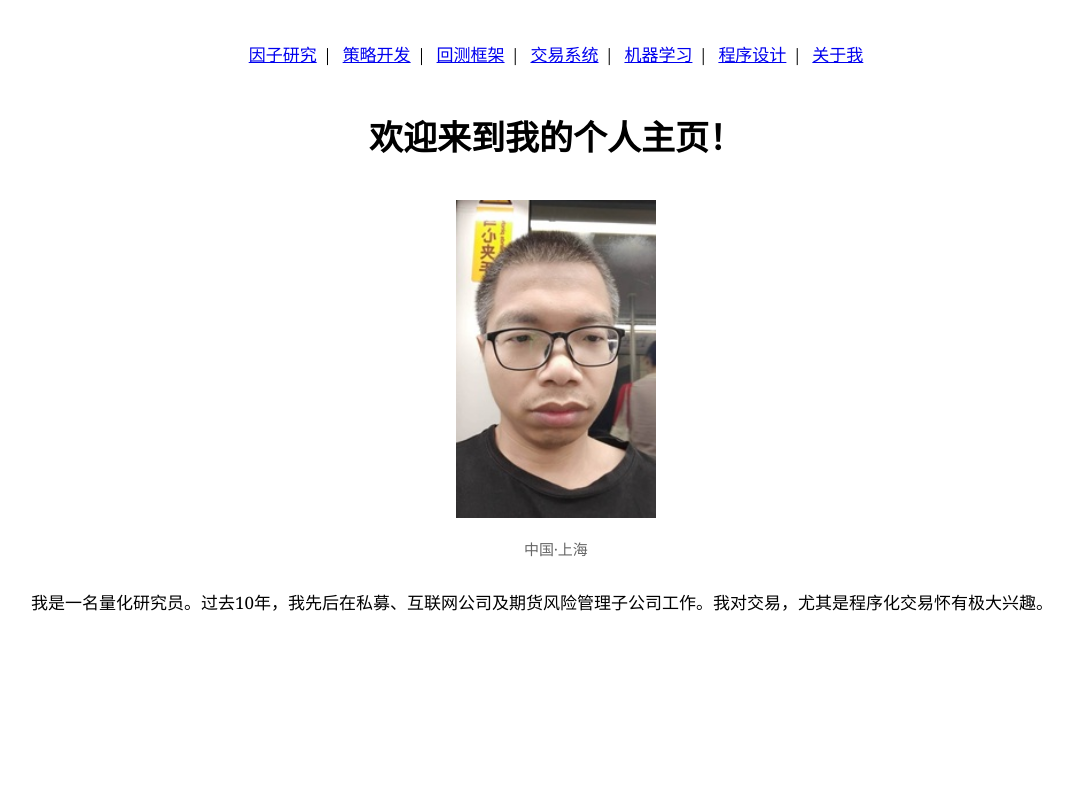
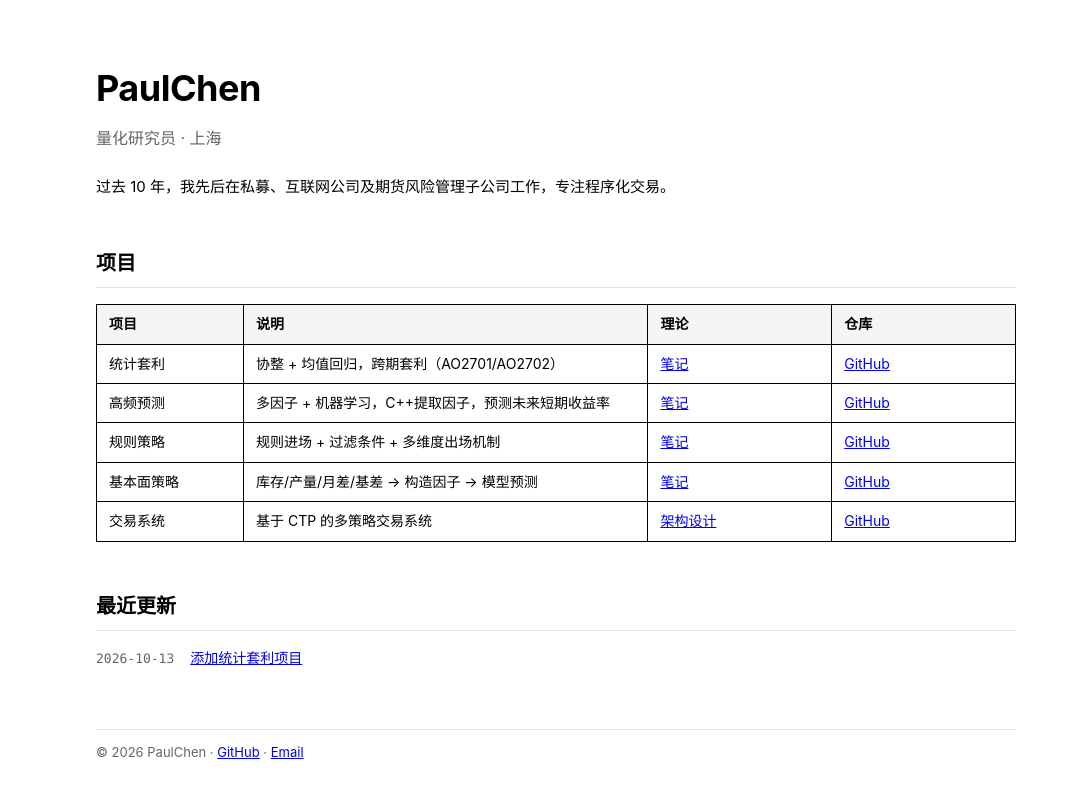
Before and after one commit to close-max/home-site, a plain HTML site: page index.html in a window 1280 px wide. Shown: the whole page, without its empty margins (84-1157 px from the left). Drawn offline with Linux system fonts and the light colour scheme.

Commit message:
Add files via upload

```diff
--- a/index.html
+++ b/index.html
@@ -3,77 +3,179 @@
 <head>
 <meta charset="UTF-8">
 <meta name="viewport" content="width=device-width, initial-scale=1.0">
-<title>homepage</title>
+<title>主页</title>
 <style>
+    * { box-sizing: border-box; }
+
     body {
-    font-family: Georgia, "Times New Roman", "Songti SC", serif;
-    background: #ffffff;
-    color: #000000;
-    margin: 0;
-    padding: 40px 20px;
-    text-align: center;
+        font-family: -apple-system, "Helvetica Neue", Arial, "PingFang SC", "Microsoft YaHei", sans-serif;
+        font-size: 15px;
+        line-height: 1.6;
+        color: #000;
+        background: #fff;
+        max-width: 960px;
+        margin: 0 auto;
+        padding: 60px 20px 40px 20px;
     }
-  .topnav {
-    font-size: 17px;
-    margin-bottom: 40px;
-    line-height: 1.8;
+
+    h1 {
+        font-size: 36px;
+        font-weight: bold;
+        margin: 0 0 8px 0;
+        letter-spacing: -0.5px;
     }
-  .topnav a {
-    color: #0000EE;
-    text-decoration: underline;
-    margin: 0 4px;
-  }
-  .topnav a:visited { color: #551A8B; }
-  .topnav .sep { color: #000; margin: 0 2px; }
 
-  h1 { font-size: 34px; font-weight: bold; margin: 0 0 40px 0; }
-
-  .photo {
-    display: block;
-    margin: 0 auto 40px auto;
-    max-width: 200px;
-    width: 100%;
-    height: auto;
-  }
-  .location {
-    font-size: 15px;
+    .subtitle {
+        font-size: 16px;
         color: #666;
-    margin: -20px 0 30px 0;
+        margin: 0 0 24px 0;
     }
 
     .intro {
-    max-width: 1050px;
-    margin: 0 auto;
+        font-size: 15px;
+        margin: 0 0 8px 0;
+    }
+
+    h2 {
+        font-size: 20px;
+        font-weight: bold;
+        margin: 48px 0 16px 0;
+        padding-bottom: 8px;
+        border-bottom: 1px solid #E0E0E0;
+    }
+
+    p { margin: 0 0 16px 0; }
+
+    table {
+        width: 100%;
+        border-collapse: collapse;
+        margin: 16px 0 24px 0;
+        font-size: 14px;
+    }
+
+    th, td {
+        border: 1px solid #000;
+        padding: 8px 12px;
         text-align: left;
-    font-size: 17px;
-    line-height: 1.7;
+        vertical-align: top;
     }
-  .intro a { color: #0000EE; text-decoration: underline; }
+
+    th {
+        font-weight: bold;
+        background: #f5f5f5;
+        white-space: nowrap;
+    }
+
+    th:nth-child(1), td:nth-child(1) { width: 16%; }
+    th:nth-child(2), td:nth-child(2) { width: 44%; }
+    th:nth-child(3), td:nth-child(3) { width: 20%; }
+    th:nth-child(4), td:nth-child(4) { width: 20%; }
+
+    a { color: #0000EE; text-decoration: underline; }
+    a:visited { color: #551A8B; }
+
+    ul {
+        padding-left: 0;
+        margin: 0 0 16px 0;
+        list-style: none;
+    }
+
+    ul li {
+        margin-bottom: 8px;
+        font-size: 14px;
+        display: flex;
+        align-items: baseline;
+    }
+
+    ul li .date {
+        color: #666;
+        margin-right: 16px;
+        font-family: "SF Mono", Consolas, Menlo, monospace;
+        font-size: 13px;
+        flex-shrink: 0;
+    }
+
+    footer {
+        margin-top: 60px;
+        font-size: 13px;
+        color: #666;
+        border-top: 1px solid #E0E0E0;
+        padding-top: 12px;
+    }
+
+    footer a { color: #0000EE; }
+
+    @media (max-width: 640px) {
+        body { padding: 30px 12px 20px 12px; }
+        h1 { font-size: 28px; }
+        h2 { font-size: 18px; }
+        table { font-size: 13px; }
+        th, td { padding: 6px 8px; }
+        th:nth-child(3), td:nth-child(3) { display: none; }
+    }
 </style>
 </head>
 <body>
 
-  <!-- 顶部导航：价值投资 指向 value.html -->
-  <div class="topnav">
-    <a href="#factor">因子研究</a><span class="sep">|</span>
-    <a href="#strategy">策略开发</a><span class="sep">|</span>
-    <a href="#backtest">回测框架</a><span class="sep">|</span>
-    <a href="#trade">交易系统</a><span class="sep">|</span>
-    <a href="#ml">机器学习</a><span class="sep">|</span>
-    <a href="#programming">程序设计</a><span class="sep">|</span>
-	<a href="#aboat">关于我</a>
-  </div>
+<h1>PaulChen</h1>
+<p class="subtitle">量化研究员 · 上海</p>
 
-  <h1>欢迎来到我的个人主页！</h1>
+<p class="intro">
+过去 10 年，我先后在私募、互联网公司及期货风险管理子公司工作，专注程序化交易。
+</p>
 
-  <img class="photo" src="images/PaulChen.jpg" alt="PaulChen">
-  <p class="location">中国·上海</p>
+<h2>项目</h2>
+<table>
+    <thead>
+        <tr>
+            <th>项目</th>
+            <th>说明</th>
+            <th>理论</th>
+            <th>仓库</th>
+        </tr>
+    </thead>
+    <tbody>
+        <tr>
+            <td>统计套利</td>
+            <td>协整 + 均值回归，跨期套利（AO2701/AO2702）</td>
+            <td><a href="theory/stat-arb.html">笔记</a></td>
+            <td><a href="https://github.com/close-max/stat-arb">GitHub</a></td>
+        </tr>
+        <tr>
+            <td>高频预测</td>
+            <td>多因子 + 机器学习，C++提取因子，预测未来短期收益率</td>
+            <td><a href="/theory/hf-predict.html">笔记</a></td>
+            <td><a href="https://github.com/close-max/hf-predict">GitHub</a></td>
+        </tr>
+        <tr>
+            <td>规则策略</td>
+            <td>规则进场 + 过滤条件 + 多维度出场机制</td>
+            <td><a href="/theory/rule-strategy.html">笔记</a></td>
+            <td><a href="https://github.com/close-max/rule-strategy">GitHub</a></td>
+        </tr>
+        <tr>
+            <td>基本面策略</td>
+            <td>库存/产量/月差/基差 → 构造因子 → 模型预测</td>
+            <td><a href="/theory/fundamental.html">笔记</a></td>
+            <td><a href="https://github.com/close-max/fundamental">GitHub</a></td>
+        </tr>
+        <tr>
+            <td>交易系统</td>
+            <td>基于 CTP 的多策略交易系统</td>
+            <td><a href="/theory/trading-system.html">架构设计</a></td>
+            <td><a href="https://github.com/close-max/ctp-trader">GitHub</a></td>
+        </tr>
+    </tbody>
+</table>
 
-  <div class="intro">
-    <p>
-      我是一名量化研究员。过去10年，我先后在私募、互联网公司及期货风险管理子公司工作。我对交易，尤其是程序化交易怀有极大兴趣。
-    </p>
-  </div>
+<h2>最近更新</h2>
+<ul>
+    <li><span class="date">2026-10-13</span><a href="/theory/stat-arb.html">添加统计套利项目</a></li>
+</ul>
+
+<footer>
+    © 2026 PaulChen · <a href="https://github.com/close-max">GitHub</a> · <a href="mailto:573051424@qq.com">Email</a>
+</footer>
 
 </body>
 </html>
```
Lines whose indentation alone changed are shown as unchanged.
